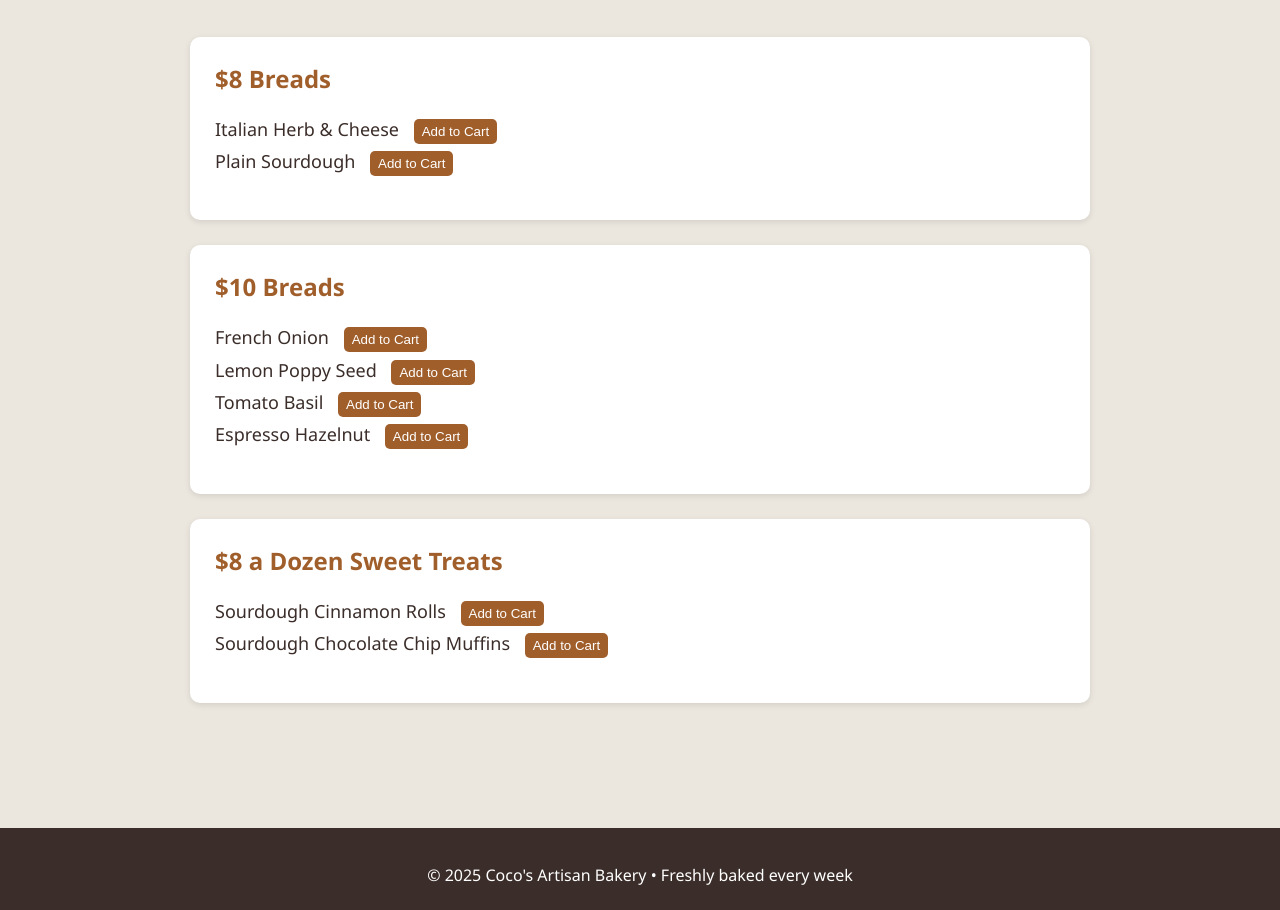
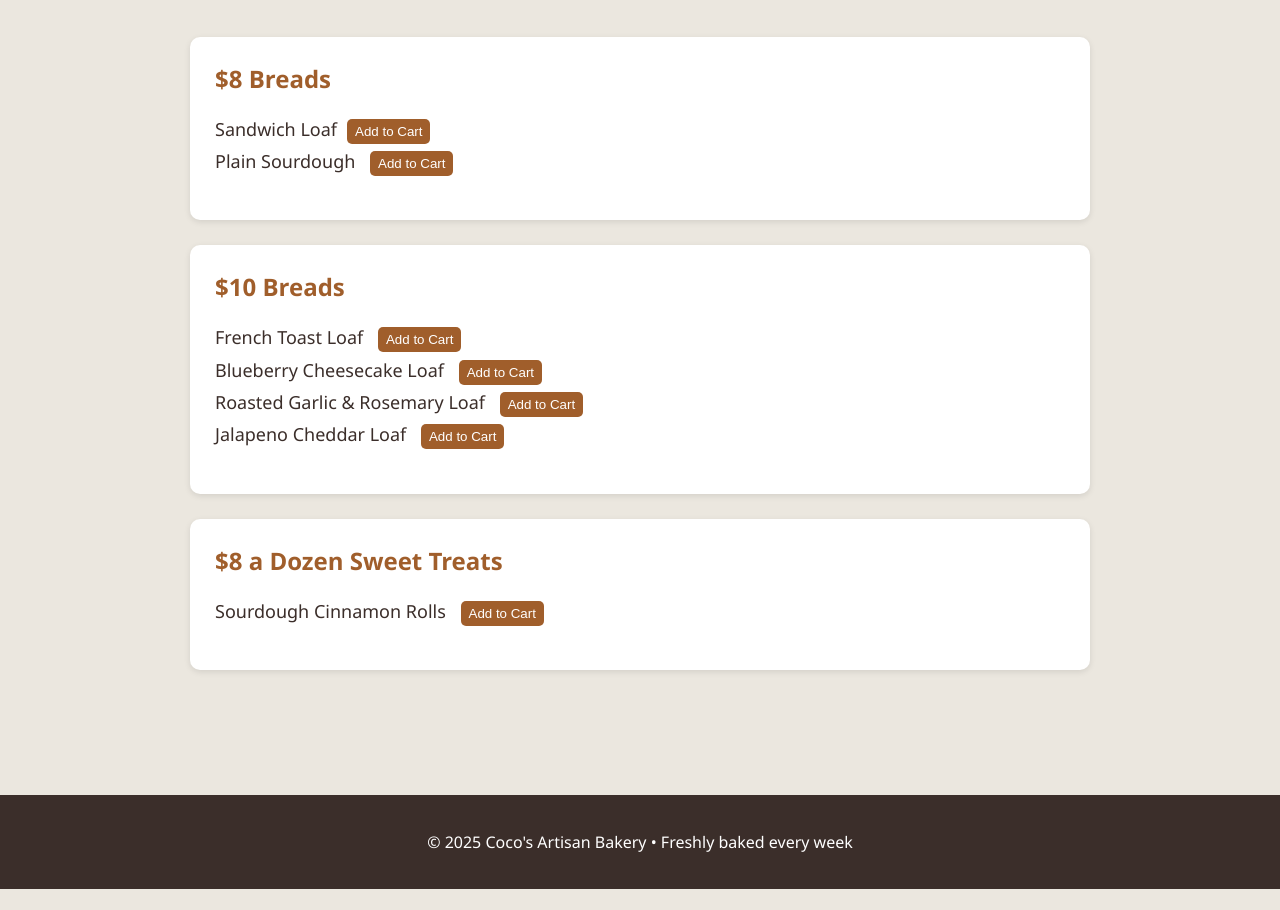
Before and after one commit to cocosartisanbakery-oss/cocos-bakery, a website: page index.html in a window 1280 px wide. Shown: the part 1190-2100 px from the top of the page. After the commit the page ends 2079 px from the top, so only its background shows below. Drawn offline with Linux system fonts and the light colour scheme.

Commit message:
updated weekly menu 12/19/25

```diff
--- a/index.html
+++ b/index.html
@@ -121,7 +121,7 @@
     <div class="menu-category">
       <h3 class="category-title">$8 Breads</h3>
       <ul>
-        <li data-price="8">Italian Herb & Cheese <button class="add-to-cart">Add to Cart</button></li>
+        <li data-price="8">Sandwich Loaf<button class="add-to-cart">Add to Cart</button></li>
         <li data-price="8">Plain Sourdough <button class="add-to-cart">Add to Cart</button></li>
       </ul>
     </div>
@@ -129,10 +129,10 @@
     <div class="menu-category">
       <h3 class="category-title">$10 Breads</h3>
       <ul>
-        <li data-price="10">French Onion <button class="add-to-cart">Add to Cart</button></li>
-        <li data-price="10">Lemon Poppy Seed <button class="add-to-cart">Add to Cart</button></li>
-        <li data-price="10">Tomato Basil <button class="add-to-cart">Add to Cart</button></li>
-        <li data-price="10">Espresso Hazelnut <button class="add-to-cart">Add to Cart</button></li>
+        <li data-price="10">French Toast Loaf <button class="add-to-cart">Add to Cart</button></li>
+        <li data-price="10">Blueberry Cheesecake Loaf <button class="add-to-cart">Add to Cart</button></li>
+        <li data-price="10">Roasted Garlic & Rosemary Loaf <button class="add-to-cart">Add to Cart</button></li>
+        <li data-price="10">Jalapeno Cheddar Loaf <button class="add-to-cart">Add to Cart</button></li>
       </ul>
     </div>
 
@@ -140,7 +140,6 @@
       <h3 class="category-title">$8 a Dozen Sweet Treats</h3>
       <ul>
         <li data-price="8">Sourdough Cinnamon Rolls <button class="add-to-cart">Add to Cart</button></li>
-        <li data-price="8">Sourdough Chocolate Chip Muffins <button class="add-to-cart">Add to Cart</button></li>
       </ul>
     </div>
 
```
